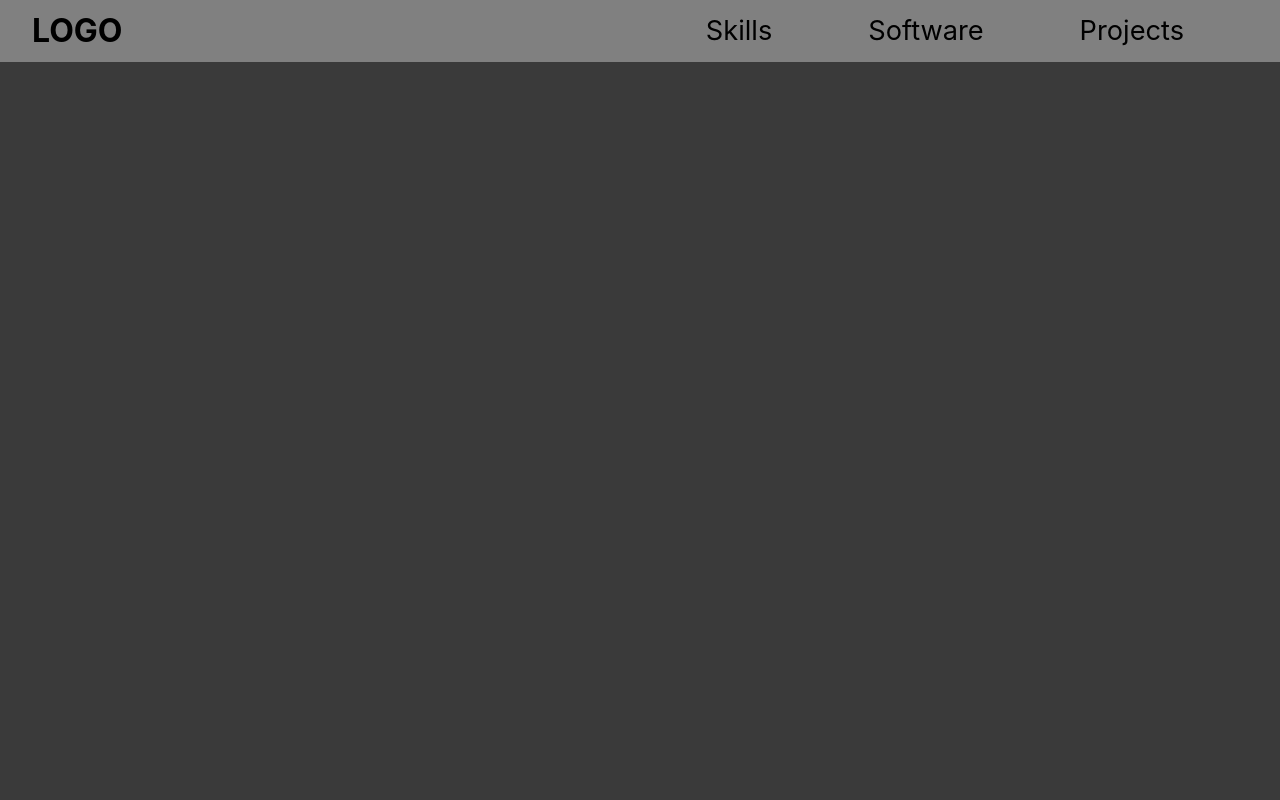
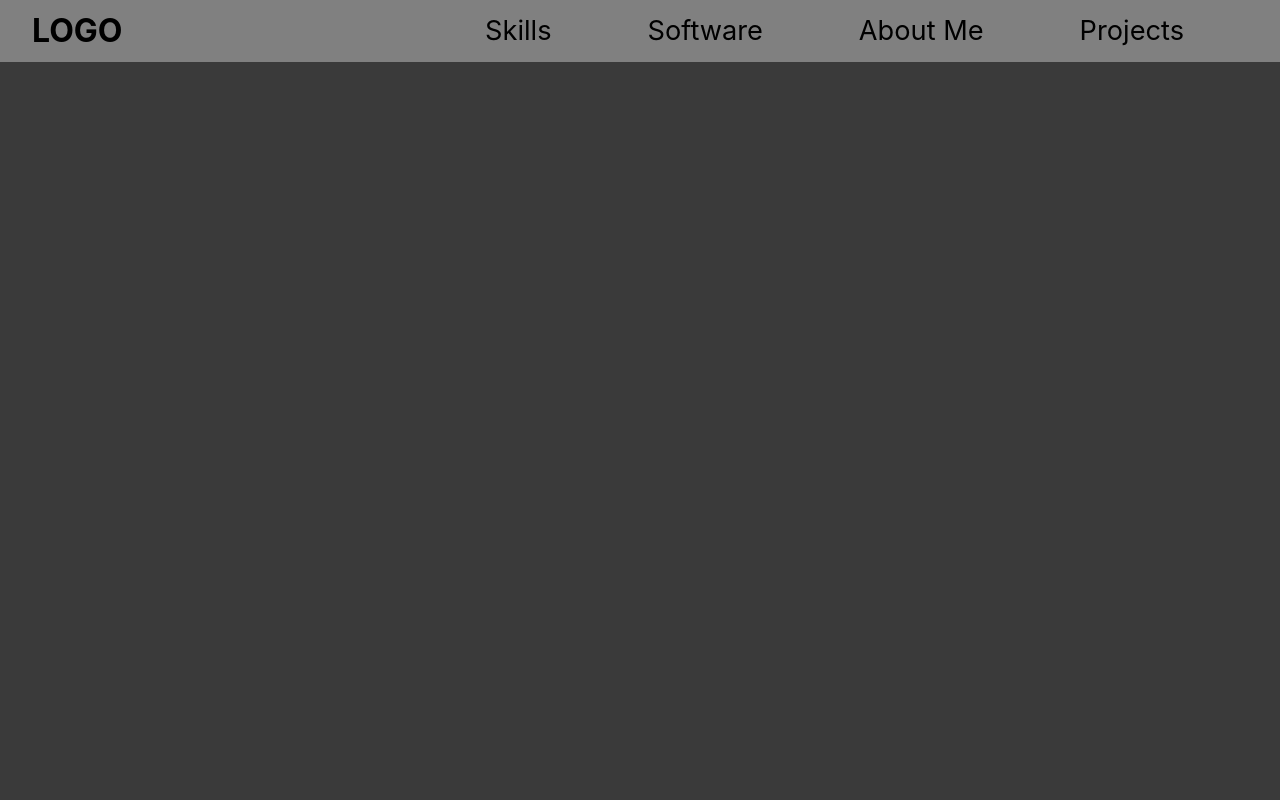
Before and after one commit to kagashi-chris/Website, a React (Create React App) app: page / in a window 1280 px wide. Shown: the top 800 px of the page. Built offline with nearby package versions, Linux system fonts and the light colour scheme.

Commit message:
added about me section

```diff
--- a/src/Components/Layout/Header/HeaderNav.js
+++ b/src/Components/Layout/Header/HeaderNav.js
@@ -7,6 +7,7 @@ const HeaderNav = () => {
     <ul className={classes.nav__links}>
       <HeaderNavElement navName="Skills" />
       <HeaderNavElement navName="Software" />
+      <HeaderNavElement navName="About Me" />
       <HeaderNavElement navName="Projects" />
     </ul>
   );
```
Also changed, not shown: src/Components/Layout/Header/HeaderNavElement.module.css (+0 -16 lines).
